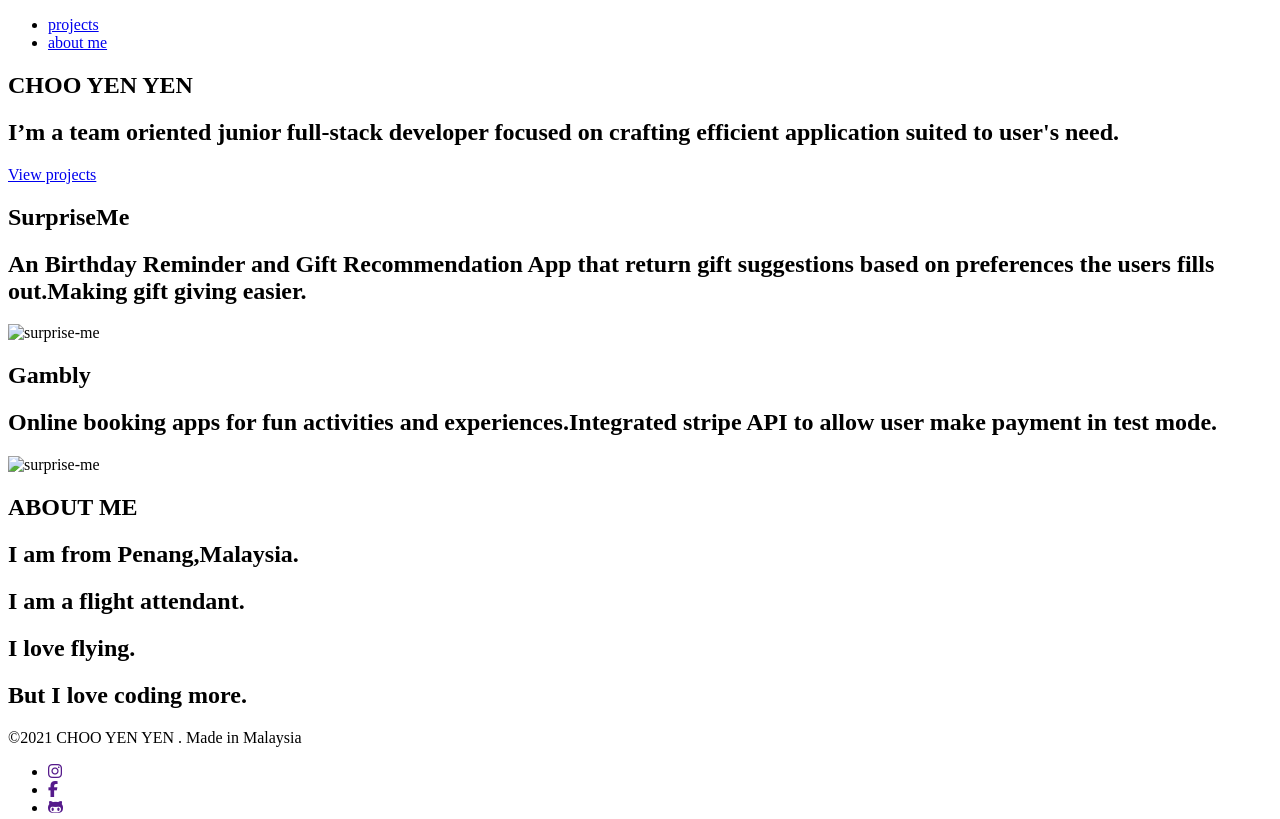
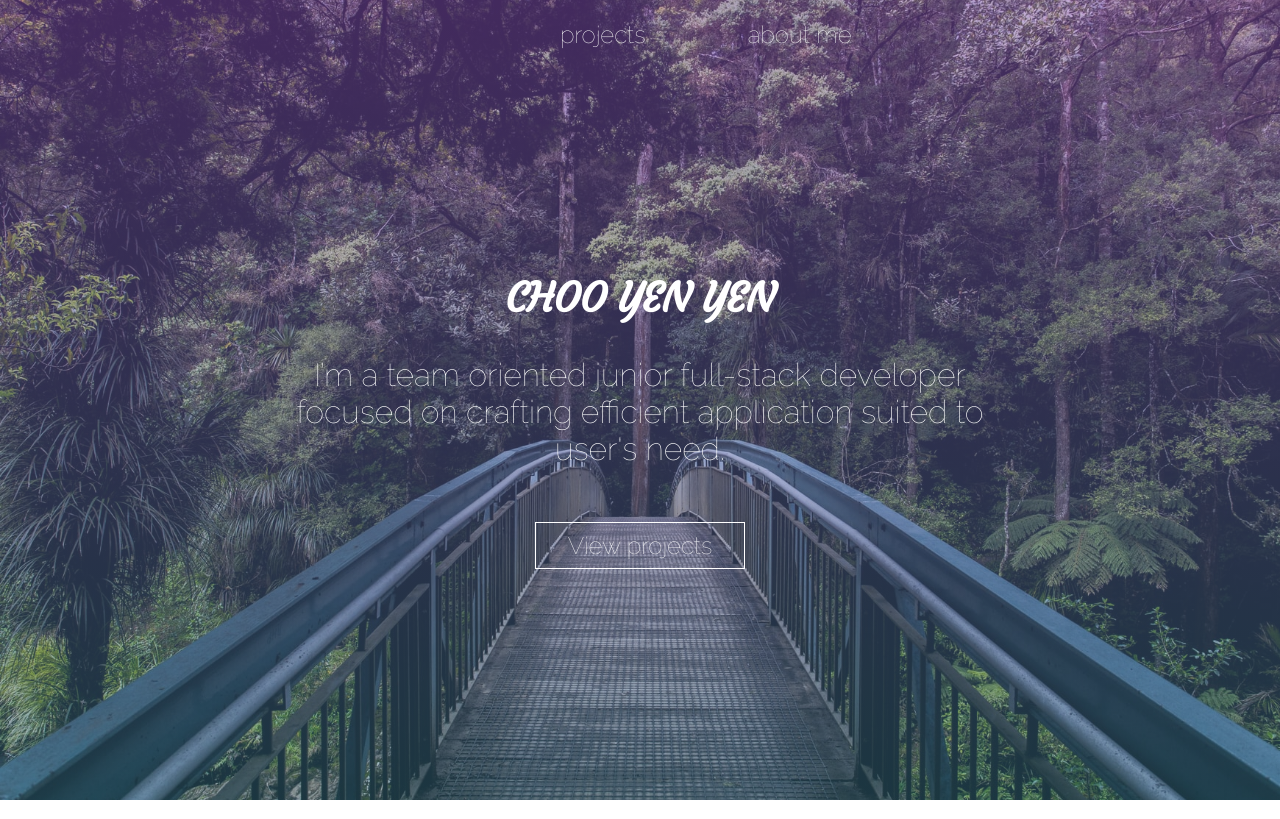
Before and after one commit to trueice0906/profile-page, a website: page index.html in a window 1280 px wide. Shown: the top 819 px of the page. Drawn offline with nearby package versions, Linux system fonts and the light colour scheme; the site is published under a folder, as on GitHub Pages, so addresses that start at the root find nothing.

Commit message:
fix css bug

```diff
--- a/index.html
+++ b/index.html
@@ -5,7 +5,7 @@
   <meta http-equiv="X-UA-Compatible" content="IE=edge">
   <meta name="viewport" content="width=device-width, initial-scale=1.0">
   <title>Yen's profile</title>
-  <link href="/style.css" rel="stylesheet">
+  <link href="style.css" rel="stylesheet">
   <link rel="stylesheet" href="https://use.fontawesome.com/releases/v5.0.7/css/all.css">
   <script type="text/javascript" src="https://code.jquery.com/jquery-1.7.1.min.js"></script>
   <script src="https://kit.fontawesome.com/9ba5256374.js" crossorigin="anonymous"></script>
@@ -40,7 +40,7 @@
         <h2>An Birthday Reminder and Gift Recommendation App that return gift suggestions based on preferences the users fills out.Making gift giving easier.</h2>
       </div>
 
-        <img src="/images/surpriseme.png" alt="surprise-me" style="width: 1000px;">
+        <img src="images/surpriseme.png" alt="surprise-me" style="width: 1000px;">
     </div>
 
 
@@ -50,7 +50,7 @@
         <h2>Online booking apps for fun activities and experiences.Integrated stripe API to allow user make payment in test mode. </h2>
       </div>
 
-      <img src="/images/gambly.png" alt="surprise-me" style="width: 1000px;">
+      <img src="images/gambly.png" alt="surprise-me" style="width: 1000px;">
     </div>
 
   </section>
--- a/style.css
+++ b/style.css
@@ -74,7 +74,7 @@ nav{
 
 #home{
   height: 100vh;
-  background: linear-gradient(rgba(149, 93, 208, 0.45),rgba(60, 119, 142, 0.45)),url('/images/background.jpeg');
+  background: linear-gradient(rgba(149, 93, 208, 0.45),rgba(60, 119, 142, 0.45)),url('images/background.jpeg');
   background-position: center;
   background-size: cover;
   display : flex;
@@ -150,7 +150,7 @@ nav{
 #about {
   height: 100vh;
   object-fit: contain;
-  background: linear-gradient(rgba(176, 23, 59, 0.8),rgba(190, 35, 21, 0.8)),url('/images/collage.png'),center center no-repeat;
+  background: linear-gradient(rgba(176, 23, 59, 0.8),rgba(190, 35, 21, 0.8)),url('images/collage.png'),center center no-repeat;
   display : flex;
   align-items: center;
 }
```
